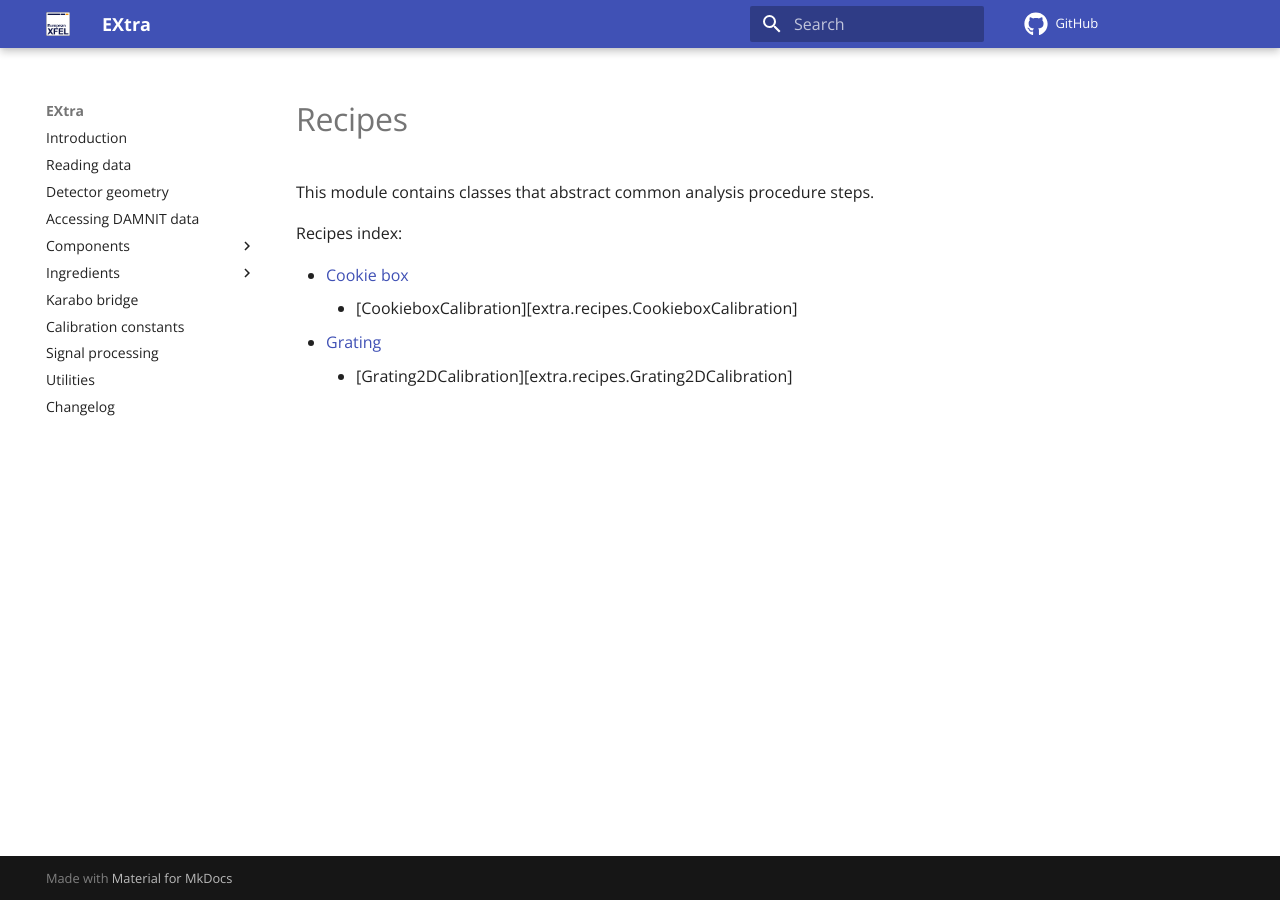
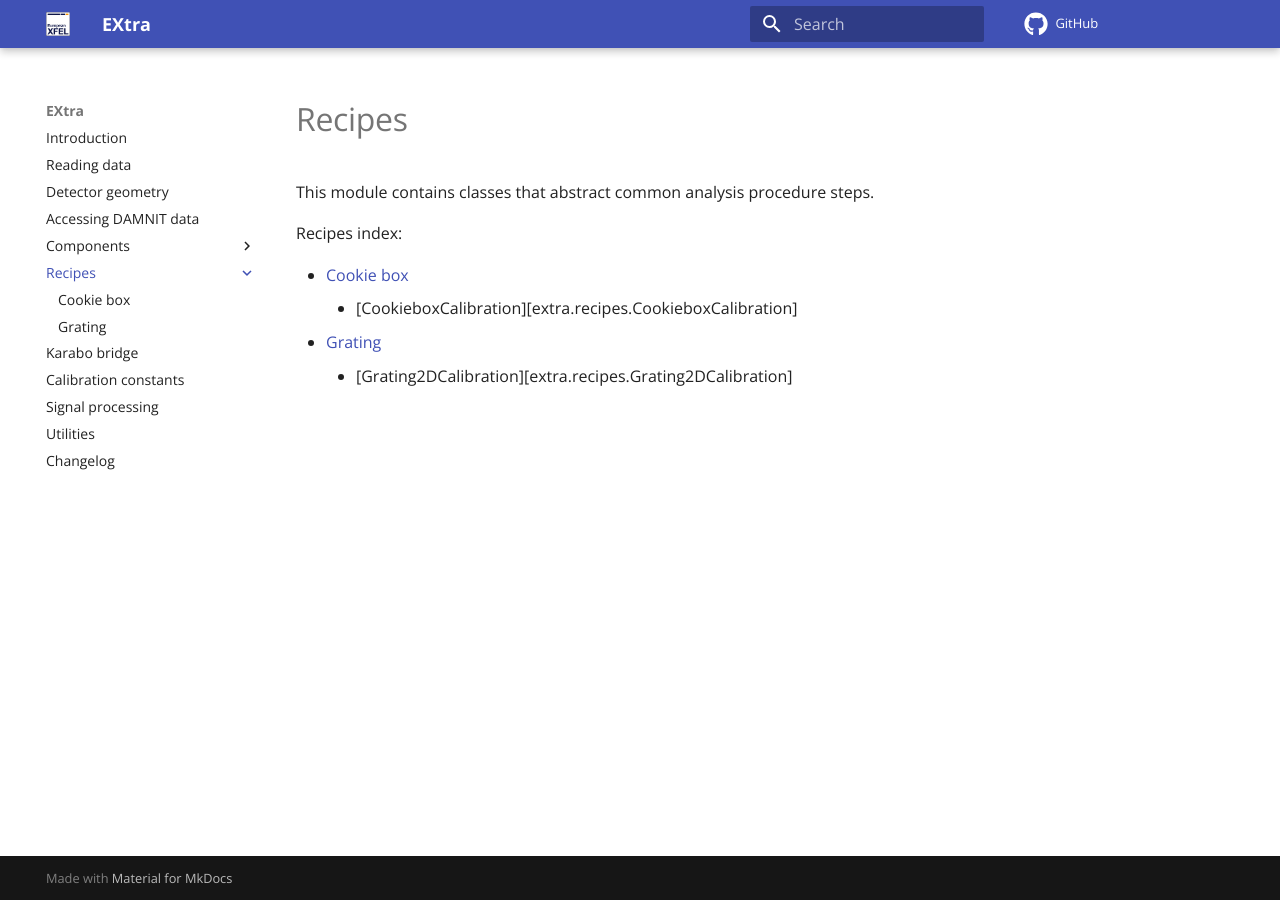
Before and after one commit to European-XFEL/EXtra, an MkDocs documentation site: the page built from docs/recipes/index.md, in a window 1280 px wide. Built offline with MkDocs 1.6.1 and Material for MkDocs 9.7.7, drawn with Linux system fonts in a browser that asks for light colours; comment, search, counter and statistics services are not loaded.

Commit message:
Updated docs

```diff
--- a/mkdocs.yml
+++ b/mkdocs.yml
@@ -31,9 +31,10 @@ nav:
     - components/optical-lasers.md
     - components/adq-digitizers.md
     - components/detector-motors.md
-  - Ingredients:
-    - ingredients/index.md
-    - ingredients/cookiebox.md
+  - Recipes:
+    - recipes/index.md
+    - recipes/cookiebox.md
+    - recipes/grating.md
   - karabo-bridge.md
   - calibration.md
   - signal.md
```
